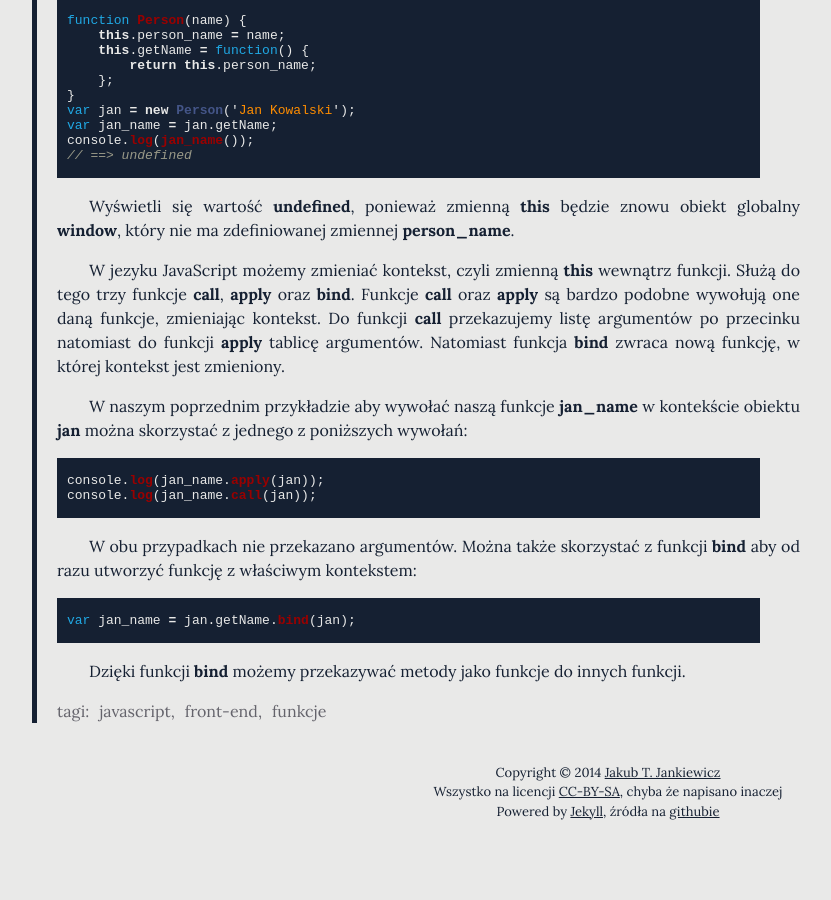
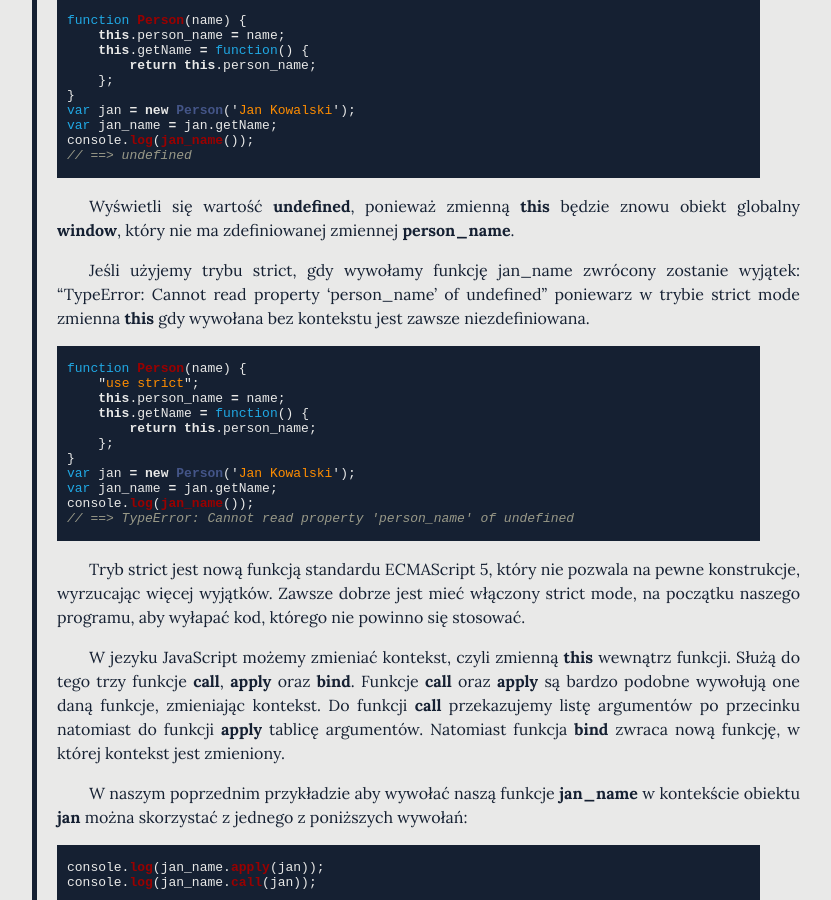
Before and after one commit to jcubic/jcubic.pl, a Jekyll site: the page built from _posts/2014-08-06-funkcje-w-javascript.markdown, in a window 1280 px wide and 900 px high, scrolled down 6281 px. Shown: the whole window, without its empty margins (32-863 px from the left). Built offline with Jekyll 4.4.1, drawn with Linux system fonts in a browser that asks for light colours; comment, search, counter and statistics services are not loaded; before the commit the page ends 7108 px from its top, so only the background shows below that.

Commit message:
Add info about strict mode and this context

```diff
--- a/_posts/2014-08-06-funkcje-w-javascript.markdown
+++ b/_posts/2014-08-06-funkcje-w-javascript.markdown
@@ -342,6 +342,29 @@ console.log(jan_name());
 Wyświetli się wartość **undefined**, ponieważ zmienną **this** będzie znowu
 obiekt globalny **window**, który nie ma zdefiniowanej zmiennej **person_name**.
 
+Jeśli użyjemy trybu strict, gdy wywołamy funkcję jan_name zwrócony zostanie wyjątek:
+"TypeError: Cannot read property 'person_name' of undefined" poniewarz w trybie
+strict mode zmienna **this** gdy wywołana bez kontekstu jest zawsze niezdefiniowana.
+
+{% highlight javascript %}
+function Person(name) {
+    "use strict";
+    this.person_name = name;
+    this.getName = function() {
+        return this.person_name;
+    };
+}
+var jan = new Person('Jan Kowalski');
+var jan_name = jan.getName;
+console.log(jan_name());
+// ==> TypeError: Cannot read property 'person_name' of undefined
+{% endhighlight %}
+
+Tryb strict jest nową funkcją standardu ECMAScript 5, który nie pozwala na
+pewne konstrukcje, wyrzucając więcej wyjątków. Zawsze dobrze jest mieć włączony
+strict mode, na początku naszego programu, aby wyłapać kod, którego nie powinno
+się stosować.
+
 W jezyku JavaScript możemy zmieniać kontekst, czyli zmienną **this** wewnątrz
 funkcji. Służą do tego trzy funkcje **call**, **apply** oraz **bind**. Funkcje
 **call** oraz **apply** są bardzo podobne wywołują one daną funkcje, zmieniając
```
Also changed, not shown: _layouts/post.html (+4 -4 lines).
